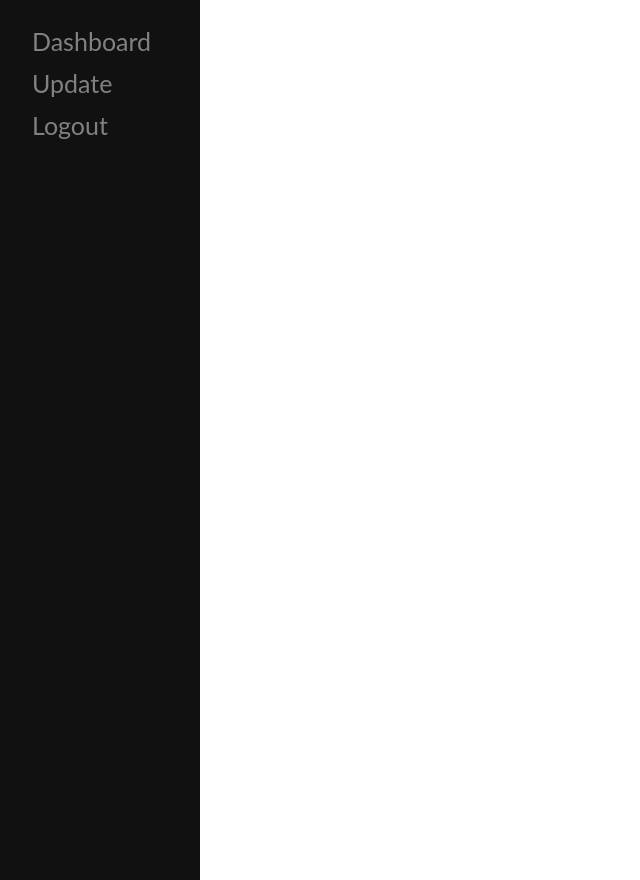
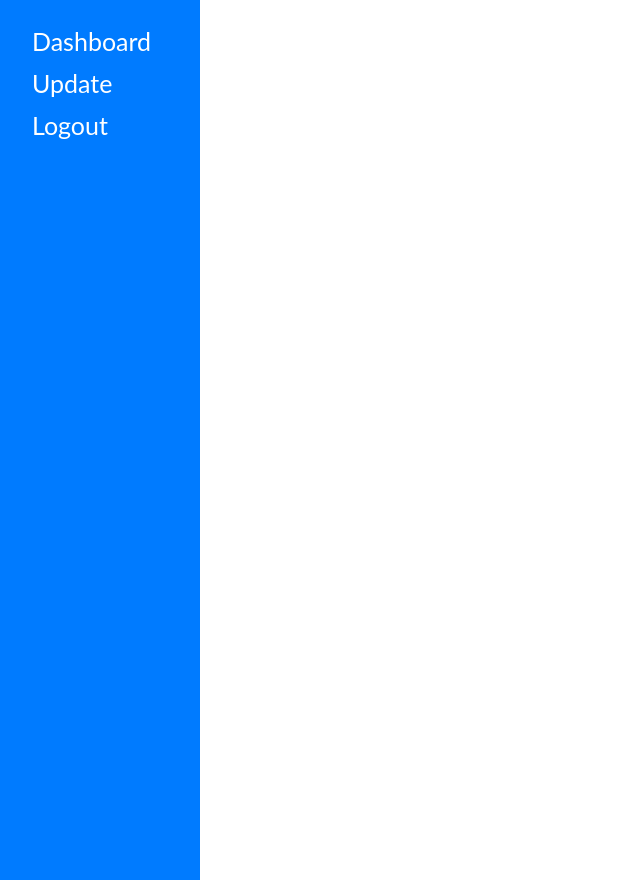
Before and after one commit to mdjibril/idgen, a PHP site: page /user/dashboard.php in a window 1280 px wide. Shown: the whole page, without its empty margins (0-640 px from the left). Run offline with PHP 8.4, Linux system fonts and the light colour scheme; the visitor is signed in with stand-in values (Sample User, id 1).

Commit message:
changed user/sidenav color

```diff
--- a/user/dashboard.php
+++ b/user/dashboard.php
@@ -24,7 +24,7 @@ if (!isset($_SESSION['matric'])) {
             z-index: 1;
             top: 0;
             left: 0;
-            background-color: #111;
+            background-color: #007bff;
             overflow-x: hidden;
             padding-top: 20px;
         }
@@ -34,7 +34,7 @@ if (!isset($_SESSION['matric'])) {
             padding: 6px 6px 6px 32px;
             text-decoration: none;
             font-size: 25px;
-            color: #818181;
+            color: #ffffff;
             display: block;
         }
 
```
Also changed, not shown: index.php (+1 -11 lines), register.php (+1 -10 lines).
